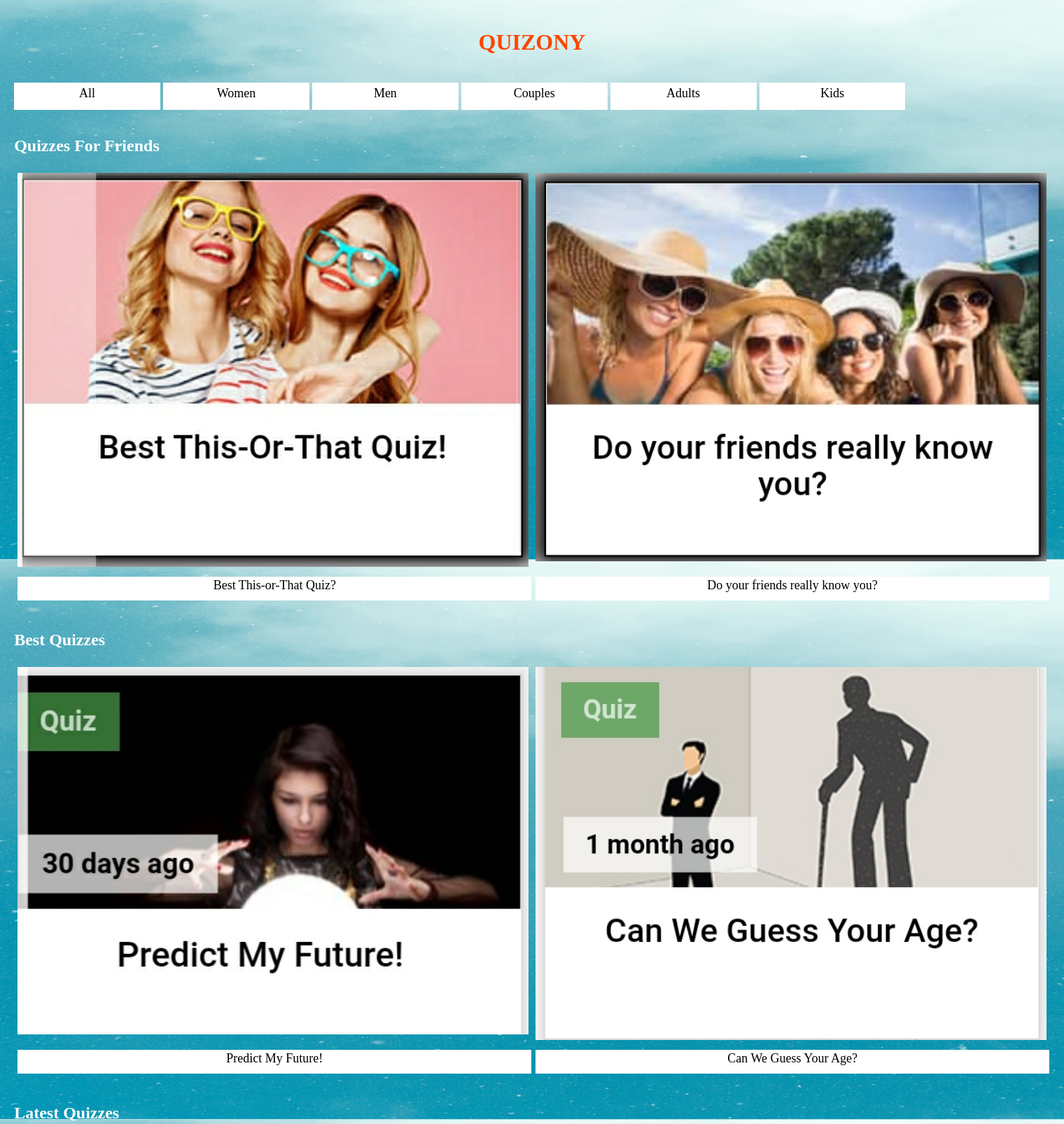
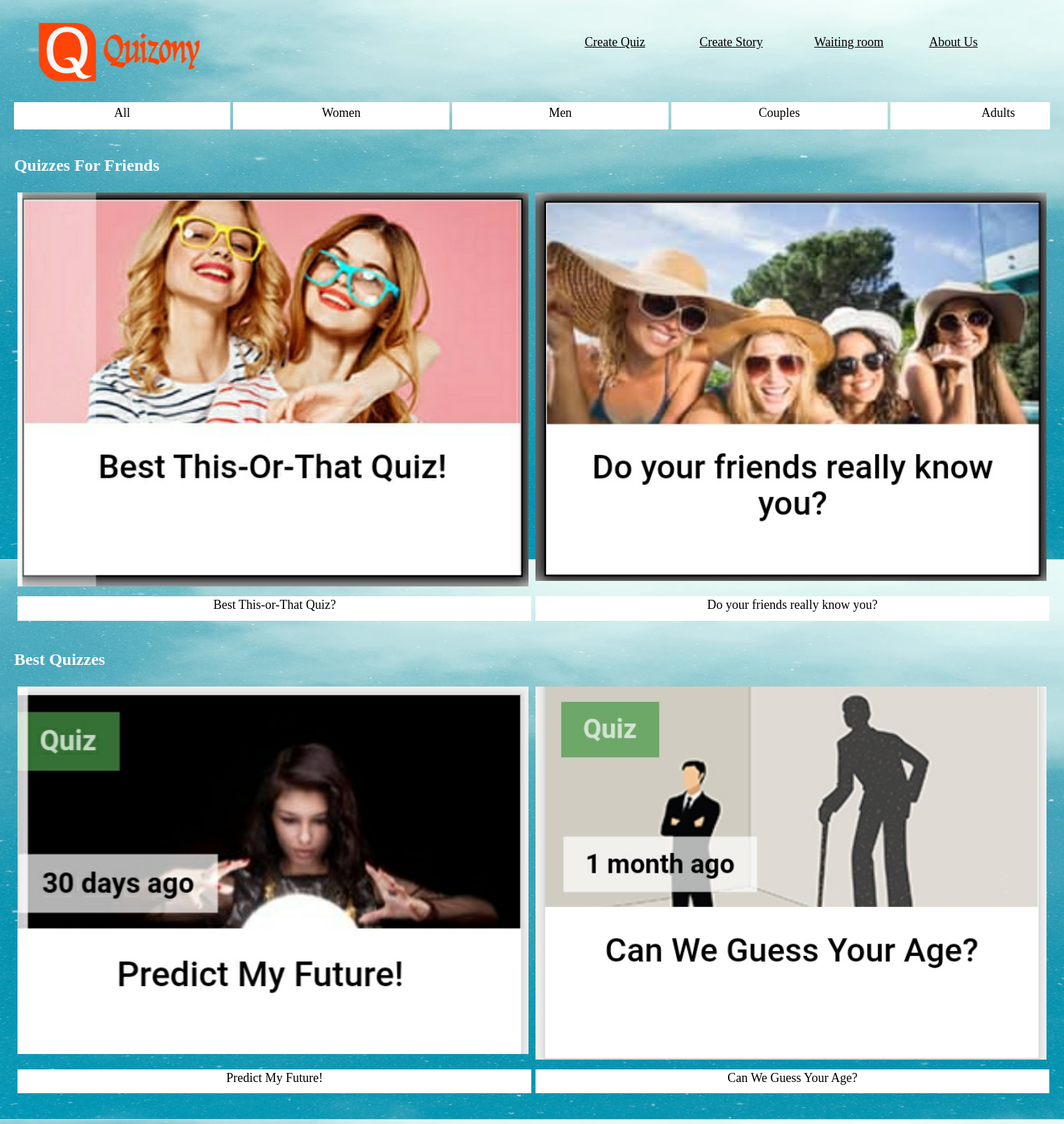
Before and after one commit to Meghana-Ravooru/quiz1, a PHP site: page / in a window 1520 px wide. Shown: the top 1606 px of the page at 70% size. Run offline with PHP 8.4, Linux system fonts and the light colour scheme.

Commit message:
Add files via upload

```diff
--- a/intern.css
+++ b/intern.css
@@ -6,12 +6,31 @@ body{
 }
 h1{
     color:#FF4500;/*grey*/
-    text-align:center;
+    text-align:left;
     text-transform: uppercase;
     font-size:xx-large;
 }
 h2{
      color:#FFFFFF;
+}
+.navbar{
+  width: 10%;
+  margin: left;
+  padding: 5px 0;
+  display: flex;
+  align-items: left;
+  justify-content: space-between;
+}
+.intro a{
+         display:inline-block;
+         margin: right;
+         align-items: right;
+         justify-content: space-between;
+         padding: 20px 2px;
+         width:150px;
+         height:30px;
+         color:#000000;
+         font-size:large;
 }
 nav a{
 
@@ -20,13 +39,14 @@ nav a{
          margin:0.00001%;
          padding:0.3%;
          vertical-align:middle;
-         width:200px;
+         width:300px;
          height:30px;
          color:#000000;
          text-align:center;
          text-decoration:none;
-font-size:large;
+         font-size:large;
 }
+
 .column{
          float:left;
          width:50%;
--- a/internship.html
+++ b/internship.html
@@ -19,19 +19,41 @@ body{
      flex: 50%;
      padding: 5px;
 }
+
 </style>
 </head>
+   <div class="navbar">
+      <img src="logo.png" class="logo" style="width:300px">&nbsp;&nbsp;&nbsp;&nbsp;&nbsp;&nbsp;&nbsp;&nbsp;&nbsp;&nbsp;
+      &nbsp;&nbsp;&nbsp;&nbsp;&nbsp;&nbsp;&nbsp;&nbsp;&nbsp;&nbsp;&nbsp;&nbsp;&nbsp;&nbsp;&nbsp;&nbsp;&nbsp;&nbsp;&nbsp;&nbsp;&nbsp;&nbsp;&nbsp;&nbsp;&nbsp;&nbsp;&nbsp;&nbsp;&nbsp;&nbsp;&nbsp;&nbsp;&nbsp;&nbsp;&nbsp;&nbsp;&nbsp;&nbsp;&nbsp;&nbsp;&nbsp;&nbsp;&nbsp;&nbsp;&nbsp;&nbsp;&nbsp;&nbsp;&nbsp;&nbsp;&nbsp;&nbsp;&nbsp;&nbsp;&nbsp;&nbsp;&nbsp;&nbsp;&nbsp;&nbsp;&nbsp;&nbsp;&nbsp;&nbsp;&nbsp;&nbsp;&nbsp;&nbsp;&nbsp;&nbsp;&nbsp;&nbsp;&nbsp;&nbsp;&nbsp;&nbsp;&nbsp;&nbsp;&nbsp;&nbsp;&nbsp;&nbsp;&nbsp;&nbsp;&nbsp;&nbsp;&nbsp;&nbsp;&nbsp;&nbsp;&nbsp;&nbsp;&nbsp;&nbsp;&nbsp;&nbsp;&nbsp;&nbsp;&nbsp;&nbsp;&nbsp;&nbsp;&nbsp;&nbsp;&nbsp;&nbsp;&nbsp;&nbsp;&nbsp;&nbsp;&nbsp;&nbsp;&nbsp;&nbsp;&nbsp;&nbsp;&nbsp;&nbsp;&nbsp;&nbsp;&nbsp;&nbsp;&nbsp;&nbsp;&nbsp;&nbsp;&nbsp;
+      <div class="intro">
+        <div class="row">
+          <div class="column">
+             <a href="https:/www.quizony.com/select-quiz-to-create.html">Create Quiz</a>&nbsp;&nbsp;
+          </div>
+          <div class="column">
+             <a href="https:/www.quizony.com/add-user-story.html">Create Story</a></a>&nbsp;&nbsp;
+          </div>
+          <div class="column">
+             <a href="https:/www.quizony.com/waiting-room.html">Waiting room</a>&nbsp;&nbsp;
+          </div>
+          <div class="column">
+             <a href="https:/www.quizony.com/our-story.html">About Us</a>&nbsp;&nbsp;
+          </div>
+        </div>
+      </div>
+   </div>
 
+   <br>
 
-        <h1>QUIZONY</h1>
-<br>
    <nav>
+   <div style="width:100%; white-space: nowrap; overflow-x: scroll;">
      <a href="all.html" class="button">All</a>
      <a href="women.html" class="button">Women</a>
      <a href="men.html" class="button">Men</a>
      <a href="couple.html" class="button">Couples</a>
      <a href="adult.html" class="button">Adults</a>
      <a href="kids.html" class="button">Kids</a>
+   </div>
    </nav>
    <br>
   <h2>Quizzes For Friends</h2>
@@ -93,6 +115,5 @@ body{
  </div>
  <br>
 
-
 </body>
 </html>
```
Also changed, not shown: adult.html (+11 -2 lines), all.html (+12 -2 lines), couple.html (+12 -2 lines), kids.html (+11 -2 lines), men.html (+11 -2 lines), quiz.css (+6 -2 lines), women.html (+14 -2 lines), logo.png (added). Lines whose indentation alone changed are shown as unchanged.
